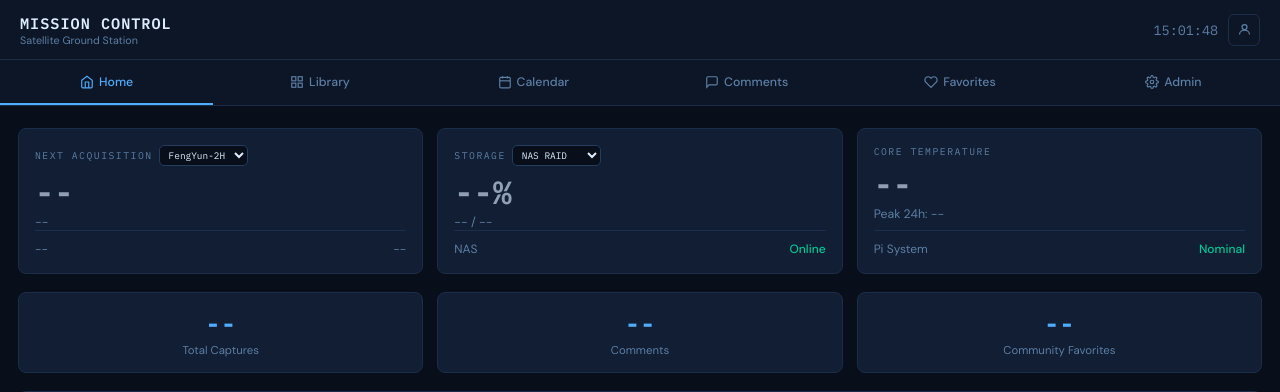
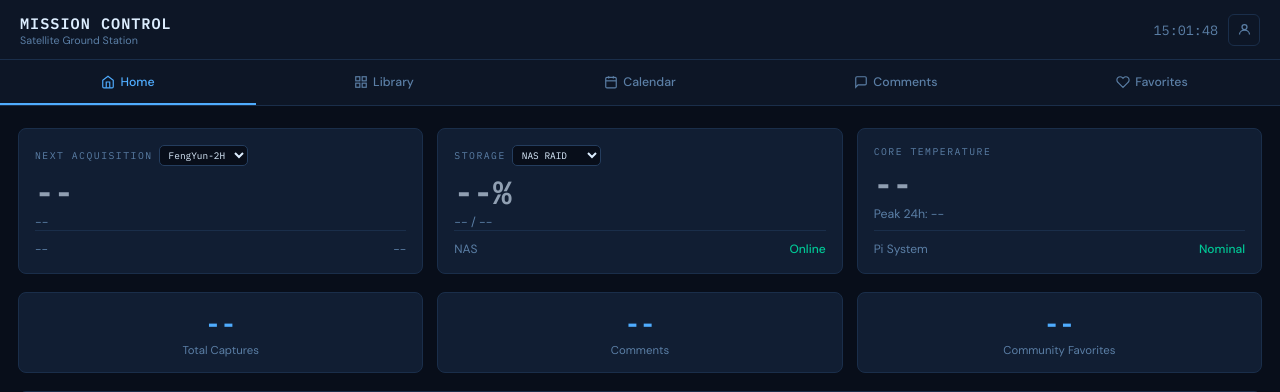
Before and after one commit to Geekshere/GCUI, a Python web app: template templates/index.html in a window 1280 px wide. Shown: the top 392 px of the page. Run offline with Jinja, Linux system fonts and the light colour scheme; the template is opened without the code that fills it, so the values that code supplies are empty; some libraries are stand-ins or nearby versions.

Commit message:
Update navigation styles for admin visibility
Hide admin-only navigation links for non-admin users.

```diff
--- a/templates/index.html
+++ b/templates/index.html
@@ -50,6 +50,8 @@ header{height:60px;display:flex;align-items:center;justify-content:space-between
 nav{height:46px;display:flex;background:var(--surface);border-bottom:1px solid var(--border);position:sticky;top:60px;z-index:40}
 .nl{flex:1;display:flex;align-items:center;justify-content:center;gap:5px;color:var(--sub);font-size:.77rem;font-weight:500;transition:all .2s;border-bottom:2px solid transparent;border-top:none;border-left:none;border-right:none;background:none;font-family:inherit;cursor:pointer;user-select:none}
 .nl svg{width:14px;height:14px;flex-shrink:0;pointer-events:none}
+.nl.admin-only{display:none}
+.owner-mode .nl.admin-only{display:flex}
 .nl.active{color:var(--accent);border-bottom-color:var(--accent)}
 .nl:hover:not(.active){color:var(--text)}
 /* PAGE */
```
